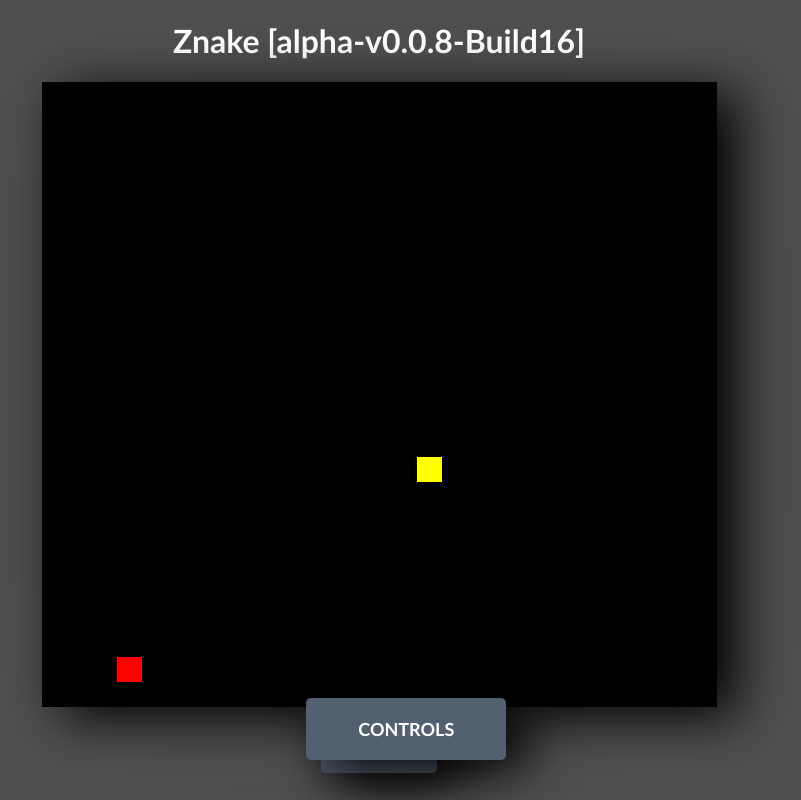
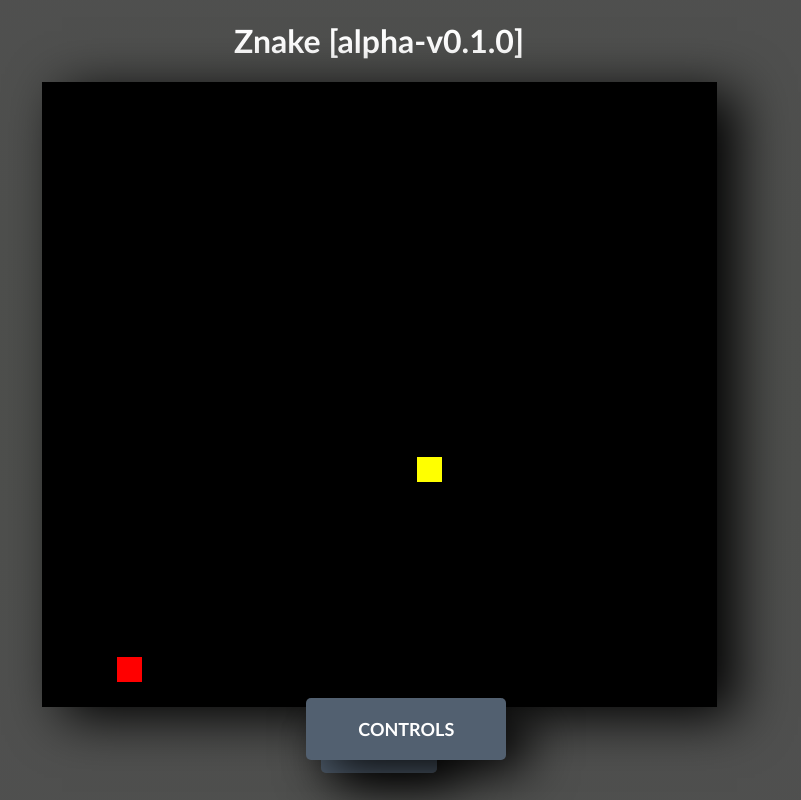
Before and after one commit to Abdelrahmanthecoder/Znake.github.io, a plain HTML site: page index.html in a window 1280 px wide. Shown: the whole page, without its empty margins (261-1062 px from the left). Drawn offline with nearby package versions, Linux system fonts and the light colour scheme.

Commit message:
index.html updated

```diff
--- a/index.html
+++ b/index.html
@@ -26,7 +26,7 @@
     </style>
 
     <body>
-        <h1 class="Znake-title">Znake [alpha-v0.0.8-Build16]</h1>
+        <h1 class="Znake-title">Znake [alpha-v0.1.0]</h1>
         <canvas id="board"></canvas>
         <h1></h1>
         <link rel="stylesheet" href="snake.css">
```
